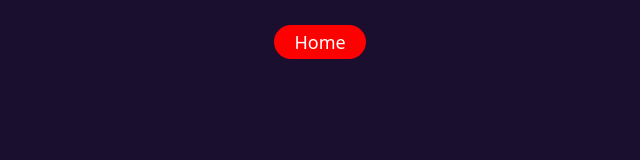
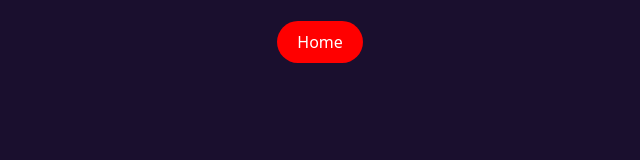
Before and after one commit to mohanrajnagooran/Talisma-FInance, a plain HTML site: page index.html in a window 1280 px wide. Shown: the top 160 px of the page, 334-974 px from the left. Drawn offline with Linux system fonts and the light colour scheme.

Commit message:
changes some heading

```diff
--- a/index.html
+++ b/index.html
@@ -16,8 +16,7 @@
 
         <!-- Desktop Navigation -->
         <nav class="nav-desktop">
-          <a href="">Home</a>
-
+          <a href=""  class="home-btn">Home</a>
         </nav>
 
         <!-- CTA Button -->
@@ -36,7 +35,7 @@
 
       <!-- Mobile Navigation -->
       <nav class="nav-mobile" id="mobileMenu">
-        <a href="#">Home</a>
+        <a href="#" class="home-btn">Home</a>
 
         <button class="cta-btn mobile-cta">
           <a
--- a/style.css
+++ b/style.css
@@ -44,14 +44,16 @@
   gap: 32px;
 }
 
+.home-btn{
+  background:red;
+}
 .nav-desktop a,
 .nav-mobile a {
   text-decoration: none;
-  font-size: 18px;
+  font-size: 16px;
   color: white;
   transition: 0.3s;
-  background: red;
-  padding: 5px 20px;
+  padding: 10px 20px;
   border-radius: 999px;
 }
 
@@ -93,6 +95,10 @@
   flex-direction: column;
   gap: 16px;
   padding: 16px 0;
+}
+
+.nav-mobile .home-btn{
+  text-align:center;
 }
 
 .nav-mobile.open {
```
